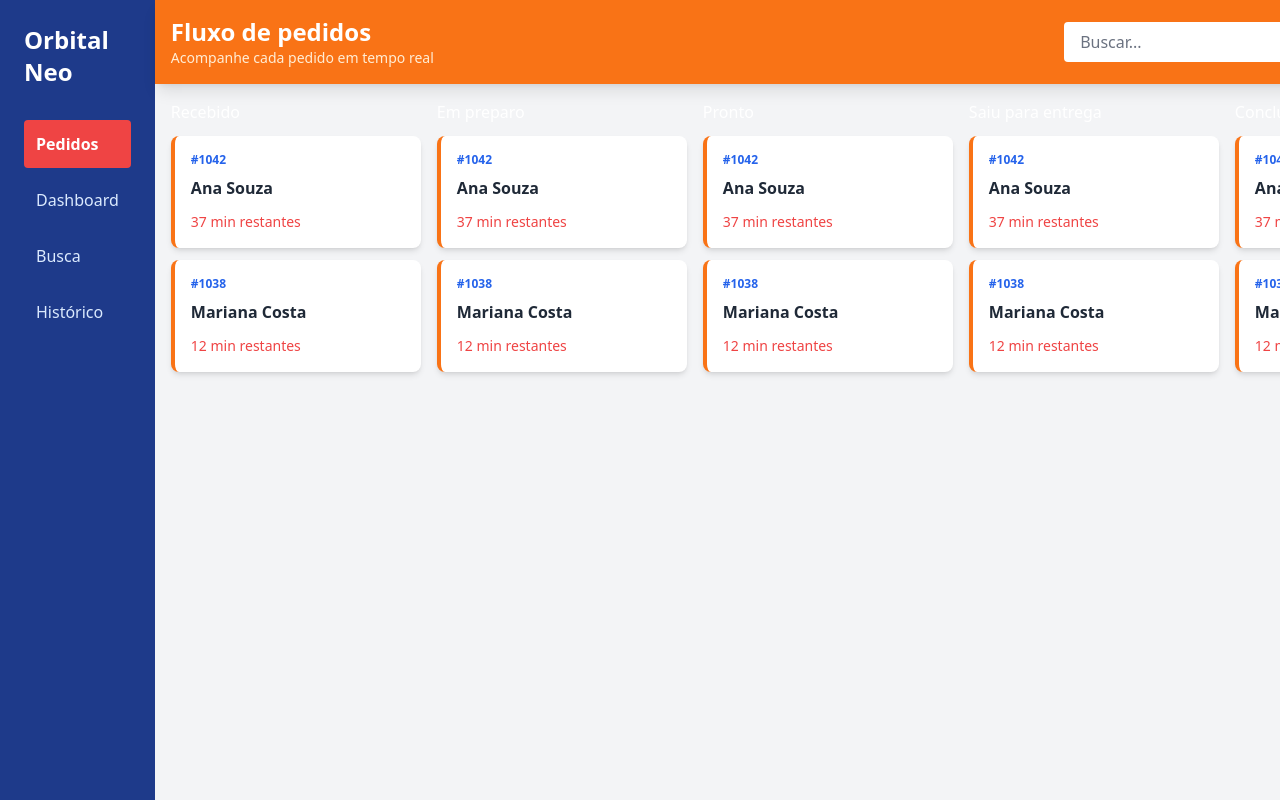
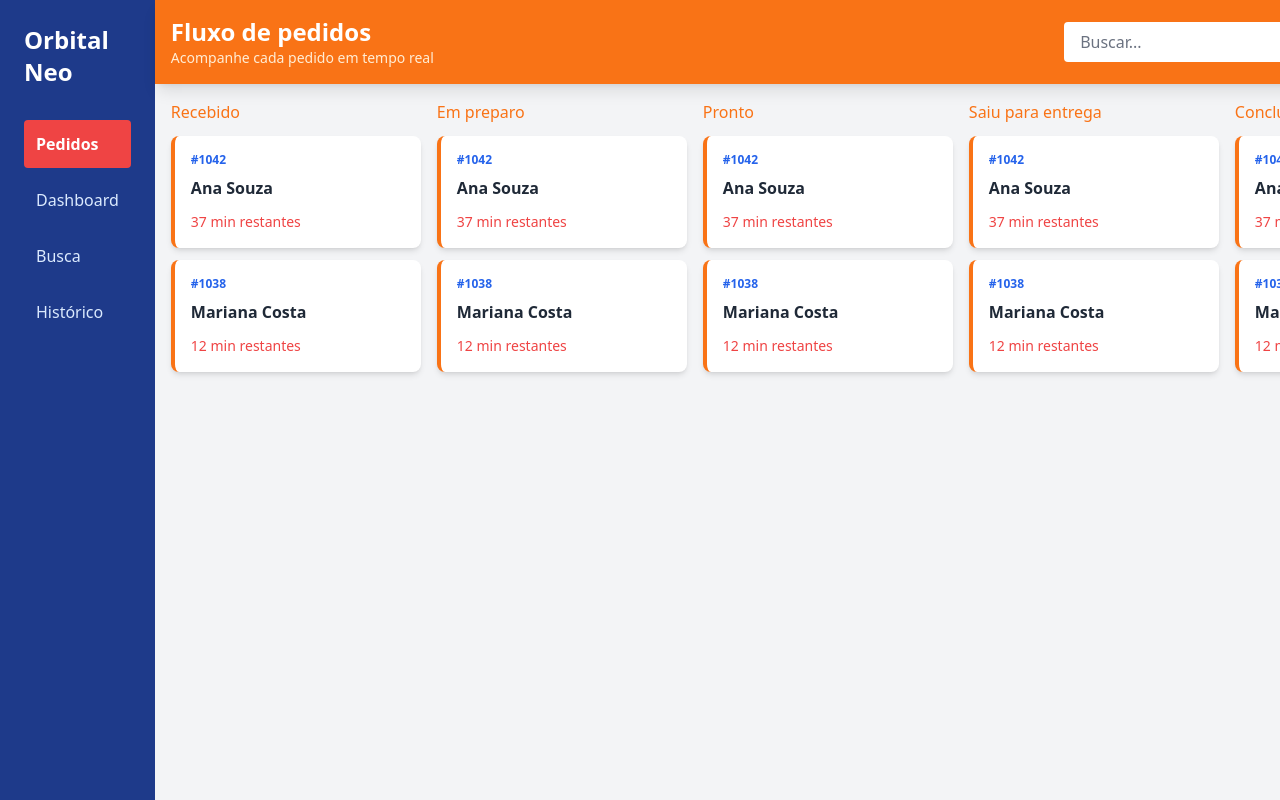
Before and after one commit to Orbital-Neo/Orbital-Neo, a React (Vite) app in the folder frontend/: page / in a window 1280 px wide. Shown: the top 800 px of the page. Built offline with nearby package versions, Linux system fonts and the light colour scheme.

Commit message:
feat: cria estrutura inicial da interface (sidebar, header, kanban e cards)

```diff
--- a/frontend/src/components/KanbanColumn.tsx
+++ b/frontend/src/components/KanbanColumn.tsx
@@ -7,7 +7,7 @@ type ColumnProps = {
 export function KanbanColumn({ title }: ColumnProps) {
   return (
     <div className="flex-1 min-w-[250px]">
-      <h2 className="text-white mb-3">{title}</h2>
+      <h2 className="text-orange-500 mb-3">{title}</h2>
 
       <div className="flex flex-col gap-3">
         <OrderCard name="Ana Souza" orderId="1042" time="37 min" />
```
